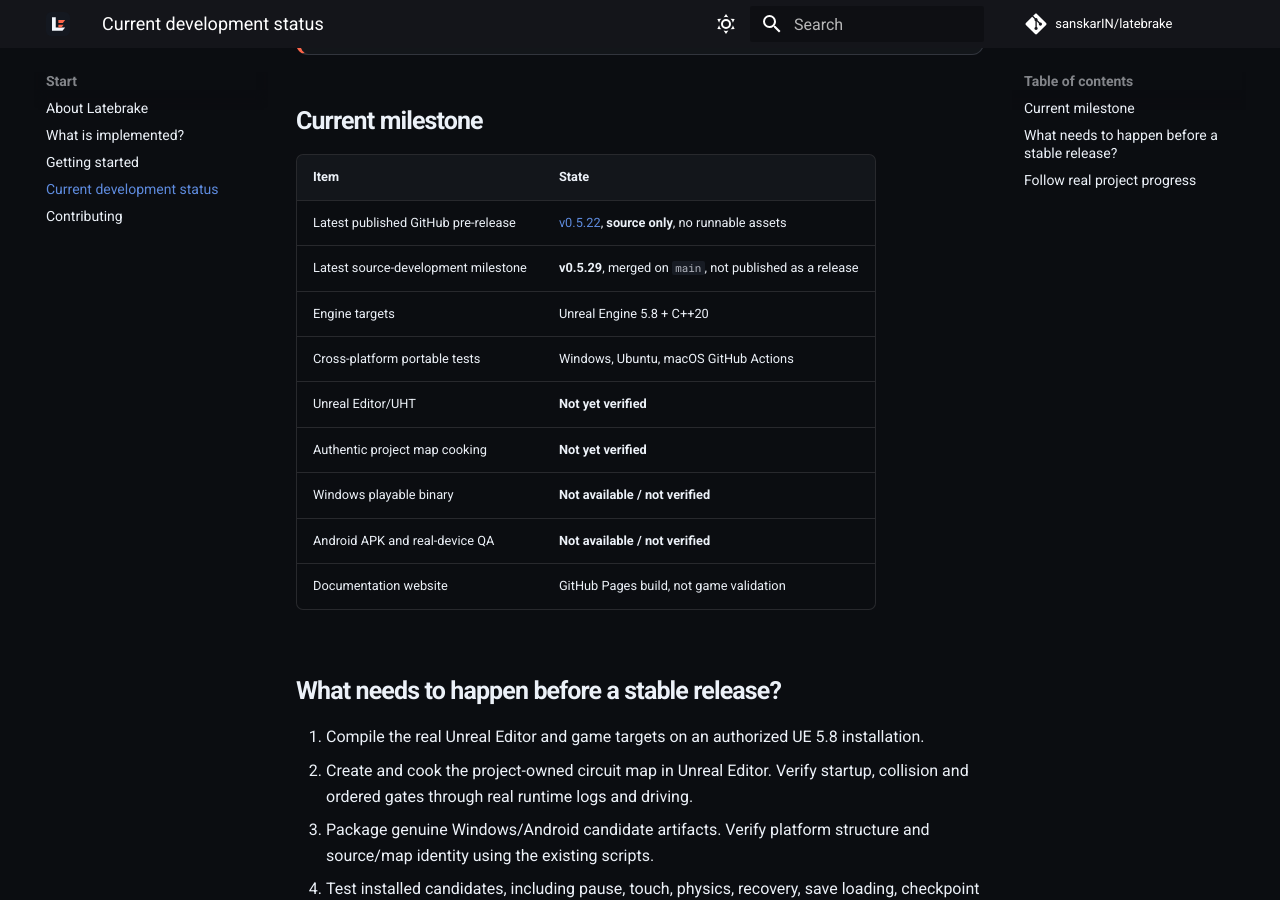
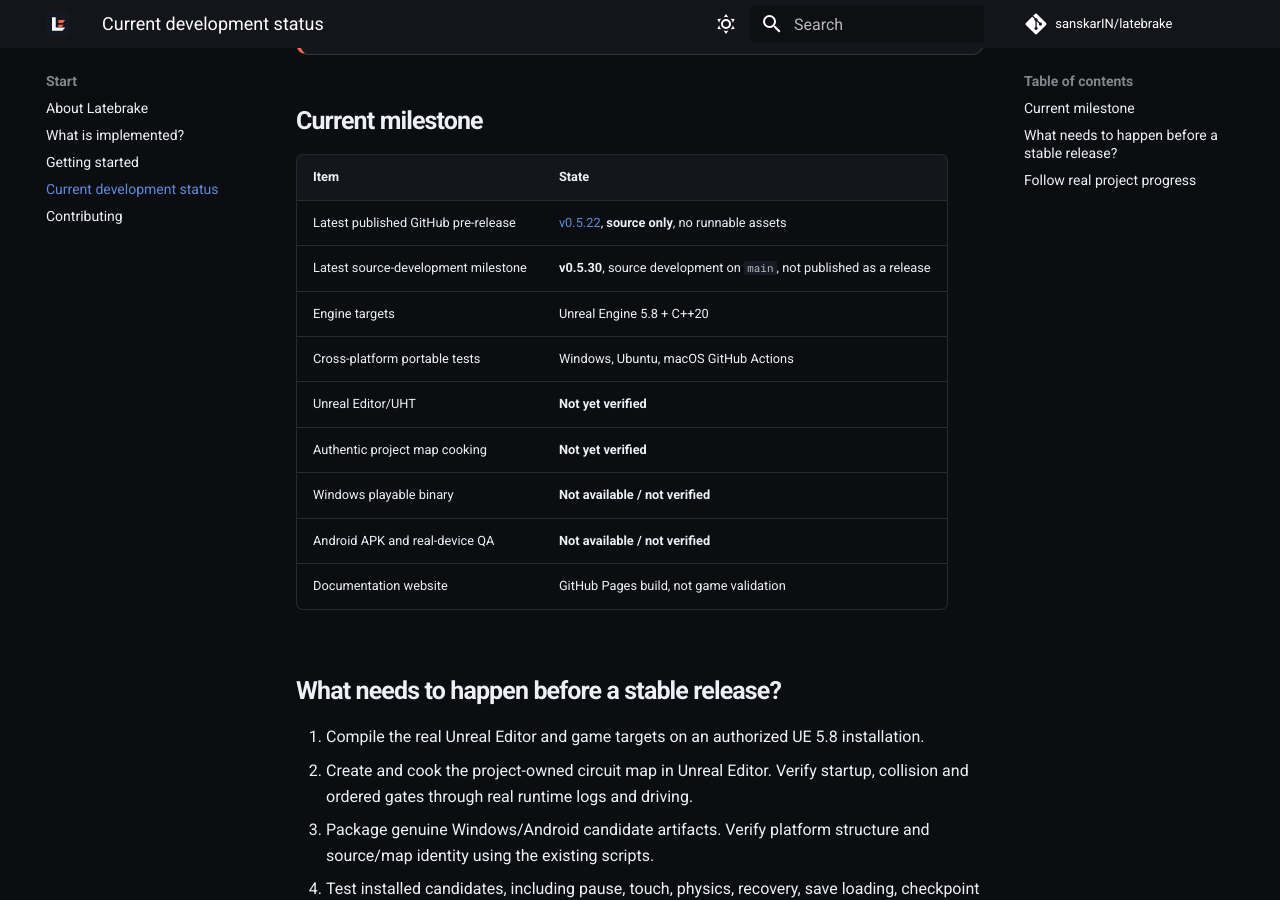
Before and after one commit to sanskarIN/latebrake, an MkDocs documentation site: the page built from docs/development-status.md, in a window 1280 px wide and 900 px high, scrolled down 353 px. Built offline with MkDocs 1.6.1 and Material for MkDocs 9.7.7, drawn with Linux system fonts in a browser that asks for light colours; comment, search, counter and statistics services are not loaded.

Commit message:
docs(v0.5.30): update verified-vs-source version

```diff
--- a/docs/development-status.md
+++ b/docs/development-status.md
@@ -10,7 +10,7 @@
 | Item | State |
 | --- | --- |
 | Latest published GitHub pre-release | [v0.5.22](https://github.com/sanskarIN/latebrake/releases/tag/v0.5.22), **source only**, no runnable assets |
-| Latest source-development milestone | **v0.5.29**, merged on `main`, not published as a release |
+| Latest source-development milestone | **v0.5.30**, source development on `main`, not published as a release |
 | Engine targets | Unreal Engine 5.8 + C++20 |
 | Cross-platform portable tests | Windows, Ubuntu, macOS GitHub Actions |
 | Unreal Editor/UHT | **Not yet verified** |
```
